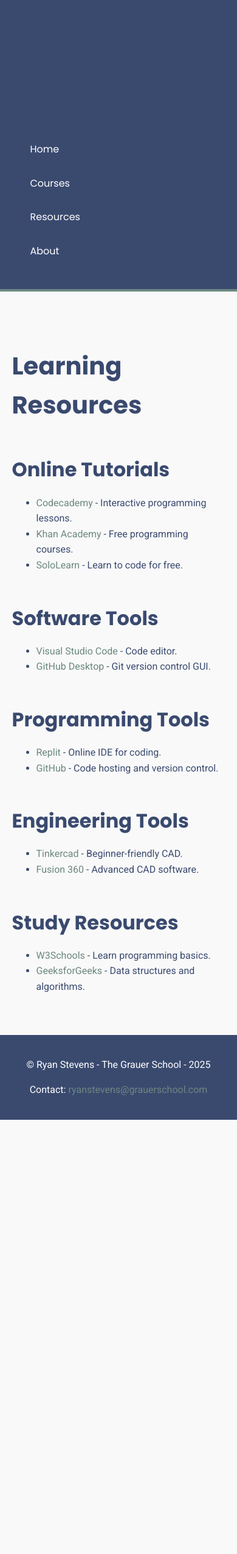
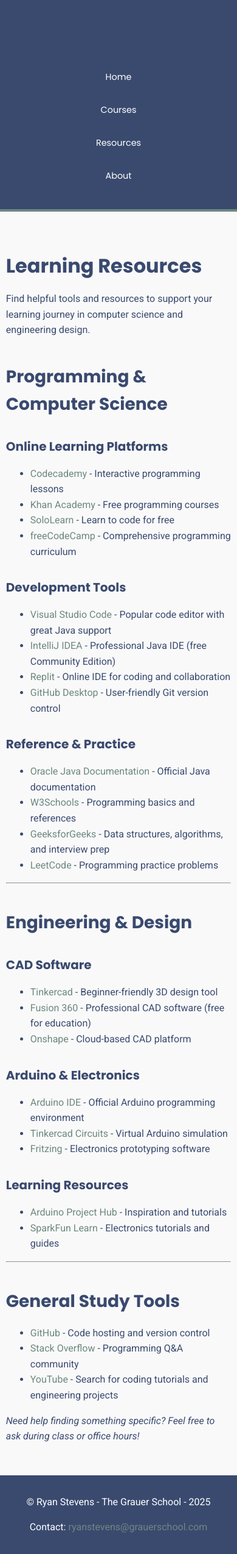
Before and after one commit to RyanatGrauer/RyanatGrauer.github.io, a Jekyll site: the page built from resources.md, in a window 390 px wide. Shown: the whole page at 61% size. Built offline with Jekyll 4.4.1, drawn with Linux system fonts in a browser that asks for light colours; before the commit the page ends 1836 px from its top, so only the background shows below that.

Commit message:
Improve responsive design, enhance 404 page, and expand resources
Co-authored-by: RyanatGrauer <118847644+RyanatGrauer@users.noreply.github.com>

```diff
--- a/css/styles.css
+++ b/css/styles.css
@@ -205,16 +205,56 @@ iframe {
 
 /* Responsive Design */
 @media (max-width: 768px) {
+    .container {
+        width: 95%;
+        padding: 5px;
+    }
+
+    header h1 {
+        font-size: 2rem;
+    }
+
     nav ul {
         flex-direction: column;
+        align-items: center;
     }
 
     nav ul li {
+        margin: 5px 0;
         margin-bottom: 10px;
     }
 
     .dropdown-menu {
         position: static;
         box-shadow: none;
+        min-width: 100%;
+    }
+
+    iframe {
+        width: 100%;
+        height: 300px;
+    }
+
+    h1 { font-size: 2rem; }
+    h2 { font-size: 1.75rem; }
+    h3 { font-size: 1.25rem; }
+}
+
+@media (max-width: 480px) {
+    header h1 {
+        font-size: 1.5rem;
+    }
+
+    nav ul li a {
+        padding: 8px 12px;
+        font-size: 0.9rem;
+    }
+
+    main {
+        padding: 10px 0;
+    }
+
+    iframe {
+        height: 250px;
     }
 }
--- a/resources.md
+++ b/resources.md
@@ -6,25 +6,52 @@ permalink: /resources/
 
 # Learning Resources
 
-## Online Tutorials
+Find helpful tools and resources to support your learning journey in computer science and engineering design.
 
-- [Codecademy](https://www.codecademy.com/) - Interactive programming lessons.
-- [Khan Academy](https://www.khanacademy.org/computing/computer-programming) - Free programming courses.
-- [SoloLearn](https://www.sololearn.com/) - Learn to code for free.
+## Programming & Computer Science
 
-## Software Tools
+### Online Learning Platforms
+- [Codecademy](https://www.codecademy.com/) - Interactive programming lessons
+- [Khan Academy](https://www.khanacademy.org/computing/computer-programming) - Free programming courses
+- [SoloLearn](https://www.sololearn.com/) - Learn to code for free
+- [freeCodeCamp](https://www.freecodecamp.org/) - Comprehensive programming curriculum
 
-- [Visual Studio Code](https://code.visualstudio.com/) - Code editor.
-- [GitHub Desktop](https://desktop.github.com/) - Git version control GUI.
+### Development Tools
+- [Visual Studio Code](https://code.visualstudio.com/) - Popular code editor with great Java support
+- [IntelliJ IDEA](https://www.jetbrains.com/idea/) - Professional Java IDE (free Community Edition)
+- [Replit](https://replit.com) - Online IDE for coding and collaboration
+- [GitHub Desktop](https://desktop.github.com/) - User-friendly Git version control
 
-## Programming Tools
-- [Replit](https://replit.com) - Online IDE for coding.
-- [GitHub](https://github.com) - Code hosting and version control.
+### Reference & Practice
+- [Oracle Java Documentation](https://docs.oracle.com/en/java/) - Official Java documentation
+- [W3Schools](https://www.w3schools.com/) - Programming basics and references
+- [GeeksforGeeks](https://www.geeksforgeeks.org/) - Data structures, algorithms, and interview prep
+- [LeetCode](https://leetcode.com/) - Programming practice problems
 
-## Engineering Tools
-- [Tinkercad](https://www.tinkercad.com/) - Beginner-friendly CAD.
-- [Fusion 360](https://www.autodesk.com/products/fusion-360/) - Advanced CAD software.
+---
 
-## Study Resources
-- [W3Schools](https://www.w3schools.com/) - Learn programming basics.
-- [GeeksforGeeks](https://www.geeksforgeeks.org/) - Data structures and algorithms.
+## Engineering & Design
+
+### CAD Software
+- [Tinkercad](https://www.tinkercad.com/) - Beginner-friendly 3D design tool
+- [Fusion 360](https://www.autodesk.com/products/fusion-360/) - Professional CAD software (free for education)
+- [Onshape](https://www.onshape.com/en/education/) - Cloud-based CAD platform
+
+### Arduino & Electronics
+- [Arduino IDE](https://www.arduino.cc/en/software) - Official Arduino programming environment
+- [Tinkercad Circuits](https://www.tinkercad.com/circuits) - Virtual Arduino simulation
+- [Fritzing](https://fritzing.org/) - Electronics prototyping software
+
+### Learning Resources
+- [Arduino Project Hub](https://projecthub.arduino.cc/) - Inspiration and tutorials
+- [SparkFun Learn](https://learn.sparkfun.com/) - Electronics tutorials and guides
+
+---
+
+## General Study Tools
+
+- [GitHub](https://github.com) - Code hosting and version control
+- [Stack Overflow](https://stackoverflow.com/) - Programming Q&A community
+- [YouTube](https://www.youtube.com/) - Search for coding tutorials and engineering projects
+
+*Need help finding something specific? Feel free to ask during class or office hours!*
```
Also changed, not shown: 404.html (+12 -17 lines).
